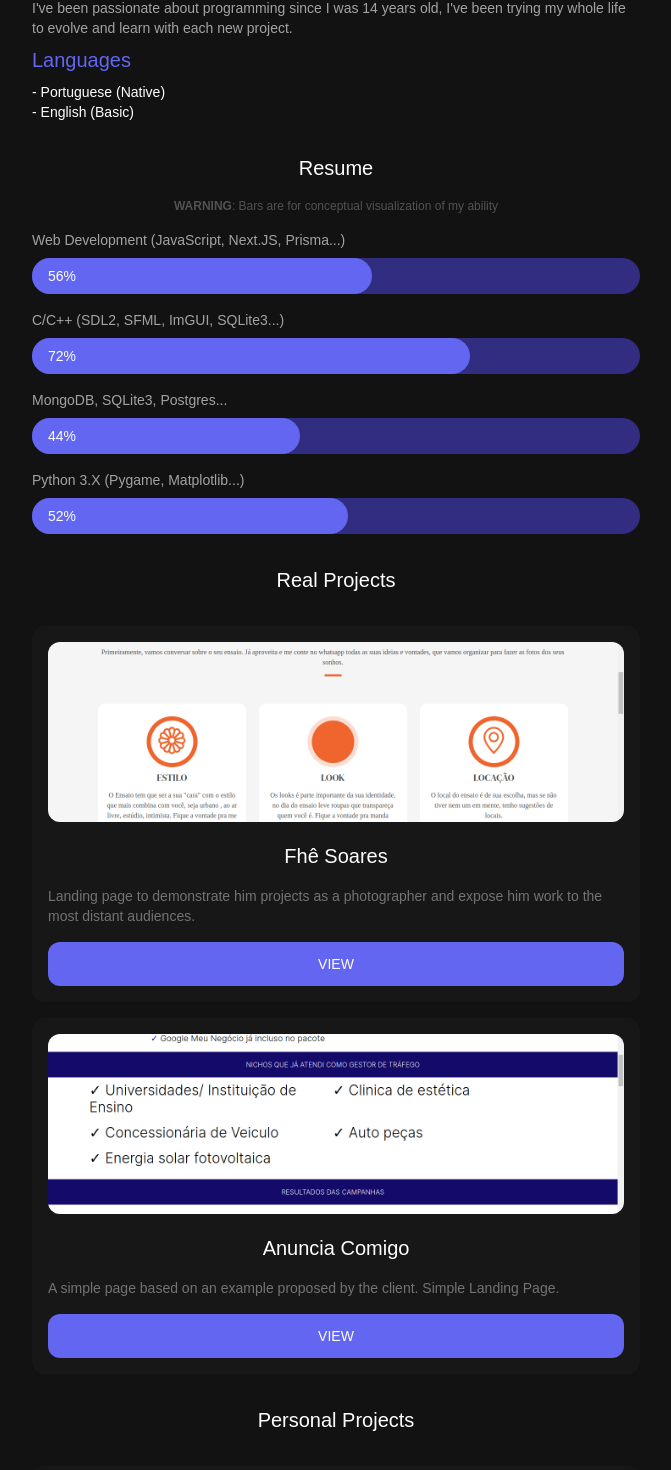
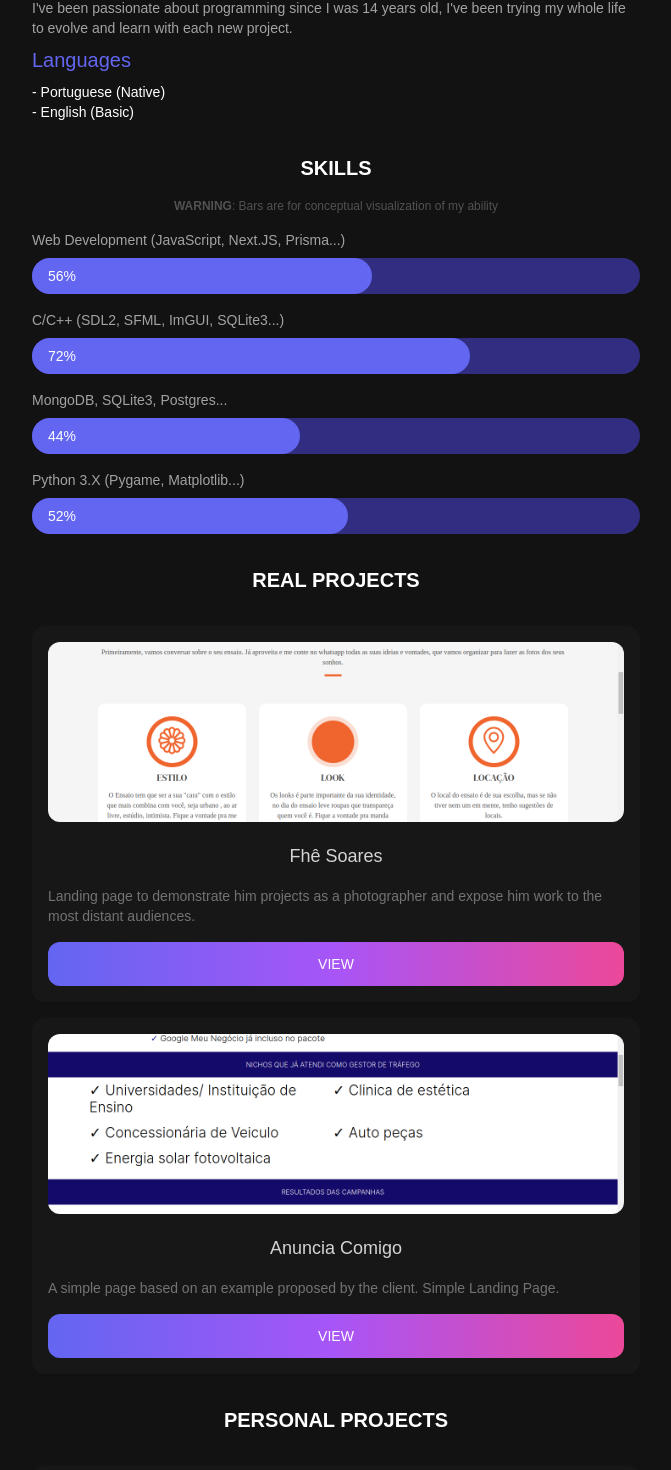
Before and after one commit to DeuzivanViana/my-website, a Next.js app: page / in a window 1280 px wide. Shown: the part 154-1624 px from the top of the page, without its empty margins (304-975 px from the left). Built offline with nearby package versions, Linux system fonts and the light colour scheme.

Commit message:
add new colors on button and fix some bugs

```diff
--- a/app/components/App/index.js
+++ b/app/components/App/index.js
@@ -12,14 +12,14 @@ export const App = () => {
             <NavigationBar/>
             <div className='max-w-screen-sm m-auto'>
                 <Banner/>
-                <motion.h1 initial={{opacity: 0}} whileInView={{opacity: 1.5}} transition={{duration: 1}} className='text-xl text-white p-4 text-center'>Resume</motion.h1>
+                <motion.h1 initial={{opacity: 0}} whileInView={{opacity: 1.5}} transition={{duration: 1}} className='text-xl text-white p-4 uppercase text-center'><strong>SKILLS</strong></motion.h1>
                 <motion.p initial={{opacity: 0}} whileInView={{opacity: 1.5}} transition={{duration: 2}} className='text-xs text-center text-neutral-600 p-4 pt-0'><strong>WARNING</strong>: Bars are for conceptual visualization of my ability</motion.p>
                 <Bar title={'Web Development (JavaScript, Next.JS, Prisma...)'} progress={56}/>
                 <Bar title={'C/C++ (SDL2, SFML, ImGUI, SQLite3...)'} progress={72}/>
                 <Bar title={'MongoDB, SQLite3, Postgres...'} progress={44}/>
                 <Bar title={'Python 3.X (Pygame, Matplotlib...)'} progress={52}/>
 
-                <motion.h1 initial={{opacity: 0}} whileInView={{opacity: 1.5}} transition={{duration: 1}} className='text-xl text-white p-4 text-center'>Real Projects</motion.h1>
+                <motion.h1 initial={{opacity: 0}} whileInView={{opacity: 1.5}} transition={{duration: 1}} className='text-xl uppercase text-white p-4 text-center'><strong>Real Projects</strong></motion.h1>
                 <Project
                     title={'Fhê Soares'}
                     description={'Landing page to demonstrate him projects as a photographer and expose him work to the most distant audiences.'}
@@ -33,7 +33,7 @@ export const App = () => {
                     href="https://anunciacomigo.com/"
                     />
 
-                <motion.h1 initial={{opacity: 0}} whileInView={{opacity: 1.5}} transition={{duration: 1}} className="text-xl text-white p-4 text-center">Personal Projects</motion.h1>
+                <motion.h1 initial={{opacity: 0}} whileInView={{opacity: 1.5}} transition={{duration: 1}} className="text-xl uppercase text-white p-4 text-center"><strong>Personal Projects</strong></motion.h1>
                 <Project
                     title={'Flipper Ino - Firmware'}
                     description={'Flipper Ino is a project inspired by Flipper Zero, its objective is to have pentest features, hardware hacking, etc. The project is currently in the improvement stage, but its menu base is complete.'}
--- a/app/components/Bar/index.js
+++ b/app/components/Bar/index.js
@@ -6,7 +6,7 @@ export const Bar = ({ title, progress }) => {
         <>
             <h2 className="text-neutral-400 text-sm ml-4">{ title }</h2>
             <div className="bg-indigo-900 m-4 rounded-full text-sm text-white mt-2">
-                <motion.span className={`bg-indigo-500 p-2 pl-4 block rounded-full`}
+                <motion.span className={`bg-indigo-500  p-2 pl-4 block rounded-full`}
                     initial={{width: 0}}
                     whileInView={{width: `${progress}%`}}
                     transition={{duration: 100 / progress}}
--- a/app/components/Project/index.js
+++ b/app/components/Project/index.js
@@ -37,9 +37,9 @@ export const Project = ( { title, description, src_list, href = "#" } ) => {
                 </motion.div>
             </AnimatePresence>
 
-            <h1 className="pt-4 text-xl text-center pt-[13.5rem]">{ title }</h1>
+            <h1 className="text-lg text-center pt-[13.5rem] text-neutral-300">{ title }</h1>
             <p className="text-sm p-4 text-neutral-500">{ description }</p>
-            <Link href={href} className="bg-indigo-500 p-3 block rounded-xl text-center text-sm hover:bg-indigo-300 ml-4 mr-4">VIEW</Link>
+            <Link href={href} className="bg-gradient-to-r from-indigo-500 via-purple-500 to-pink-500 p-3 block rounded-xl text-center text-sm hover:bg-indigo-300 ml-4 mr-4">VIEW</Link>
         </motion.div>
     )
 }
```
